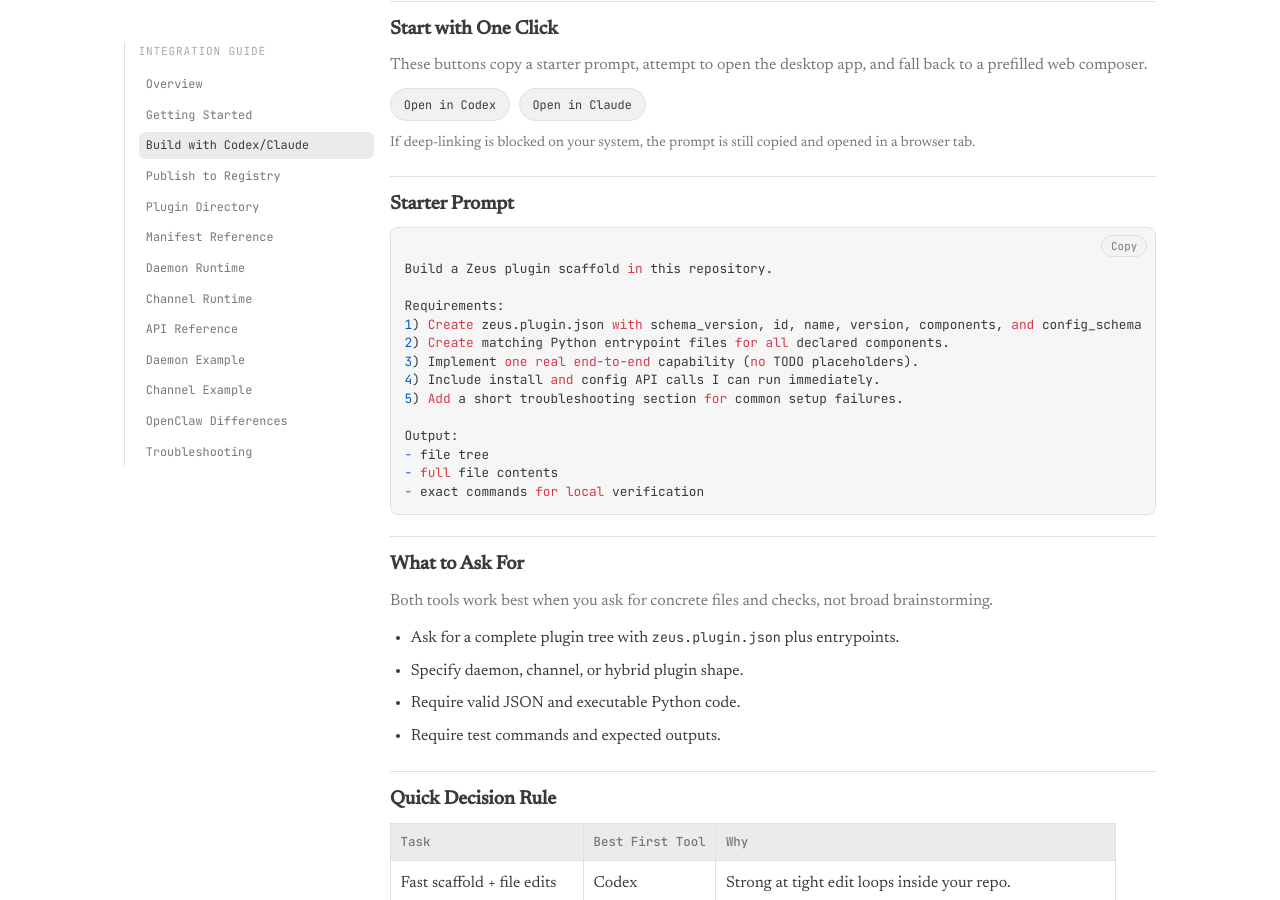
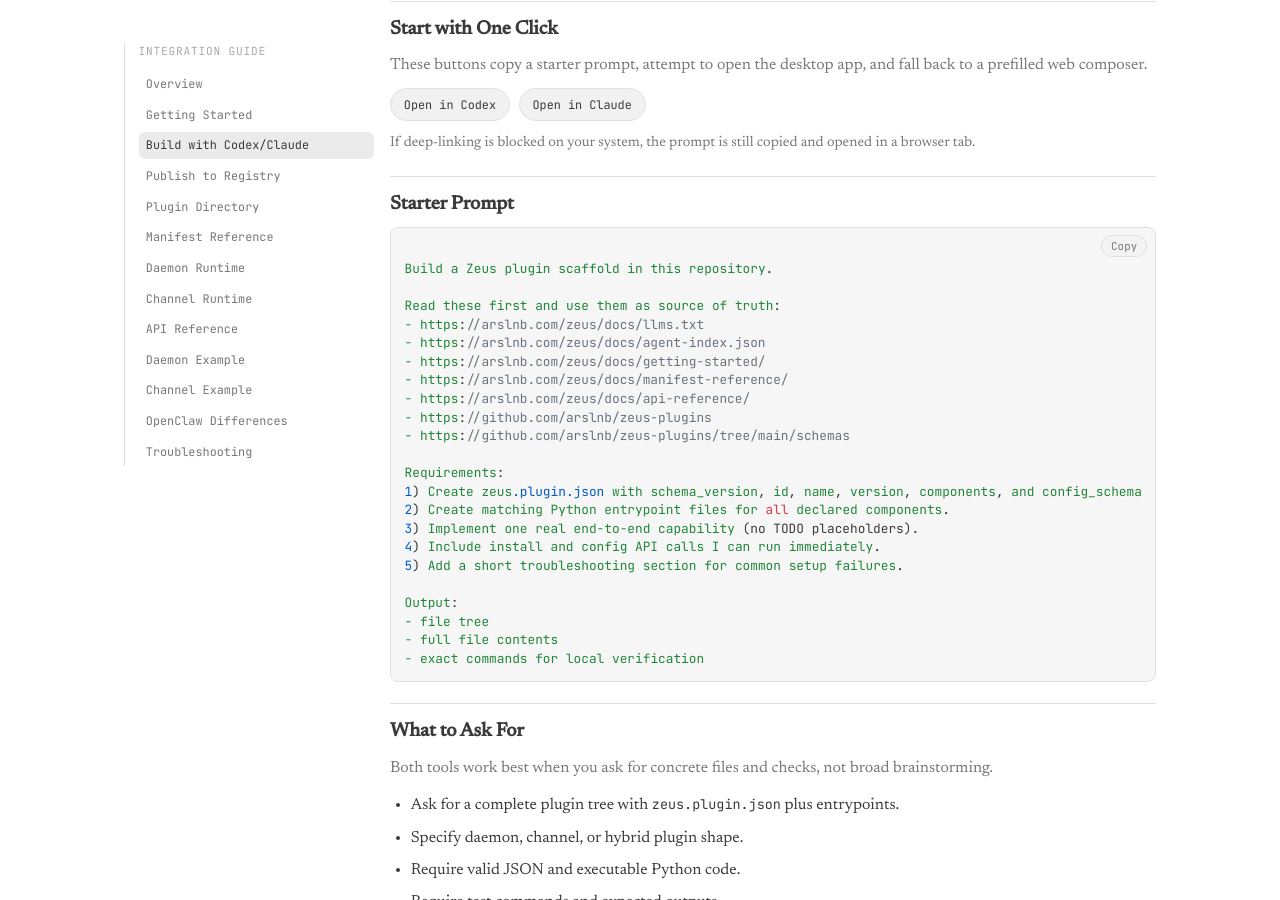
Before and after one commit to arslnb/arslnb.com, a Jekyll site: the page built from zeus/docs/ai-coding-assistants.html, in a window 1280 px wide and 900 px high, scrolled down 372 px. Built offline with Jekyll 4.4.1, drawn with Linux system fonts in a browser that asks for light colours.

Commit message:
Add llms and docs links to Codex/Claude launch prompts

```diff
--- a/zeus/docs/ai-coding-assistants.html
+++ b/zeus/docs/ai-coding-assistants.html
@@ -25,6 +25,15 @@
 <section class="card">
   <h2>Starter Prompt</h2>
   <pre><code id="zeus-assistant-starter-prompt">Build a Zeus plugin scaffold in this repository.
+
+Read these first and use them as source of truth:
+- https://arslnb.com/zeus/docs/llms.txt
+- https://arslnb.com/zeus/docs/agent-index.json
+- https://arslnb.com/zeus/docs/getting-started/
+- https://arslnb.com/zeus/docs/manifest-reference/
+- https://arslnb.com/zeus/docs/api-reference/
+- https://github.com/arslnb/zeus-plugins
+- https://github.com/arslnb/zeus-plugins/tree/main/schemas
 
 Requirements:
 1) Create zeus.plugin.json with schema_version, id, name, version, components, and config_schema.
```
Also changed, not shown: zeus/docs/plugin-registry.html (+9 -0 lines).
